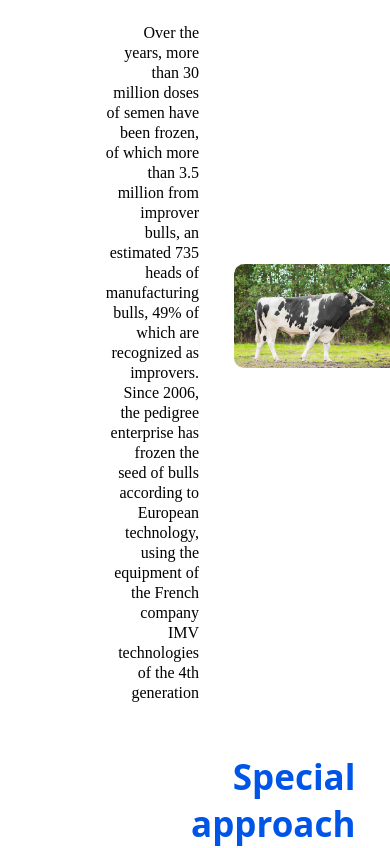
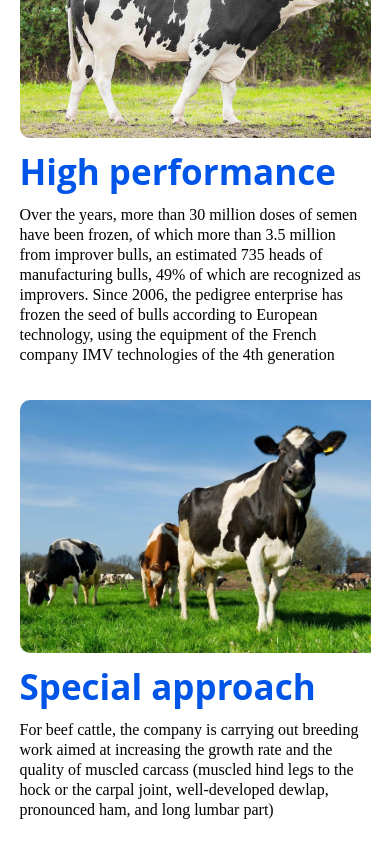
Before and after one commit to ValisherBotirov/Uz-nasilchilik, a Vue app: page /about in a window 390 px wide. Shown: the part 1060-1908 px from the top of the page. Built offline with nearby package versions, Linux system fonts and the light colour scheme.

Commit message:
add responsive about page

```diff
--- a/src/views/AboutView.vue
+++ b/src/views/AboutView.vue
@@ -10,13 +10,13 @@
     </div>
   </section>
   <!-- two section -->
-  <section class="dark about chess">
-    <div class="about chess__row">
-      <div class="about chess__row__info-container">
-        <h3 class="about chess__row__info-container__title">
+  <section class="dark about-banner chess">
+    <div class="chess__row">
+      <div class="chess__row__info-container">
+        <h3 class="chess__row__info-container__title">
           High performance
         </h3>
-        <p class="about chess__row__info-container__description">
+        <p class="chess__row__info-container__description">
           Over the years, more than 30 million doses of semen have been frozen,
           of which more than 3.5 million from improver bulls, an estimated 735
           heads of manufacturing bulls, 49% of which are recognized as
@@ -25,7 +25,7 @@
           French company IMV technologies of the 4th generation
         </p>
       </div>
-      <div class="about chess__row__img-container">
+      <div class="chess__row__img-container">
         <img
           src="../components/images/bull2.jpg"
           alt=""
@@ -33,23 +33,23 @@
         />
       </div>
     </div>
-    <div class="left-side about chess__row">
-      <div class="left-side about chess__row__info-container">
-        <h3 class="left-side about chess__row__info-container__title">
+    <div class="left-side  chess__row">
+      <div class="chess__row__info-container">
+        <h3 class="chess__row__info-container__title">
           Special approach
         </h3>
-        <p class="left-side about chess__row__info-container__description">
+        <p class="chess__row__info-container__description">
           For beef cattle, the company is carrying out breeding work aimed at
           increasing the growth rate and the quality of muscled carcass (muscled
           hind legs to the hock or the carpal joint, well-developed dewlap,
           pronounced ham, and long lumbar part)
         </p>
       </div>
-      <div class="left-side about chess__row__img-container">
+      <div class="chess__row__img-container">
         <img
           src="../components/images/bull.jpg"
           alt=""
-          class="left-side laboratory-services chess__row__img-container__img"
+          class="aboratory-services chess__row__img-container__img"
         />
       </div>
     </div>
@@ -57,6 +57,11 @@
 </template>
 
 <style scoped lang="scss">
+
+  .about-banner{
+    width: 90%;
+    margin : 0 auto;
+  }
 .about-us.usp {
   margin-bottom: 40px;
 }
@@ -185,4 +190,33 @@ span {
 img {
   border-radius: 10px;
 }
+
+@media (max-width:930px){
+  .chess__row {
+    display: flex;
+    flex-direction: column-reverse;
+  }
+  .chess__row__img-container__img , .chess__row__img-container{
+    width: 100%;
+    object-fit: cover;
+  }
+  .chess__row__info-container{
+    padding: 0;
+    width: 100%;
+    align-items: flex-start;
+  }
+  .chess__row__info-container__description{
+    text-align: left;
+    width: 100%;
+    margin: 10px 0;
+  }
+  .chess__row__info-container__title{
+    margin-top: 10px;
+  }
+  .left-side{
+    display: flex !important;
+    flex-direction: column-reverse !important;
+  }
+}
+
 </style>
--- a/src/views/HomeView.vue
+++ b/src/views/HomeView.vue
@@ -41,6 +41,9 @@
           clickable: true,
         }"
         :breakpoints="{
+          '340':{
+            sliderPerView : 1
+          },
           '410': {
             slidesPerView: 1,
           },
```
